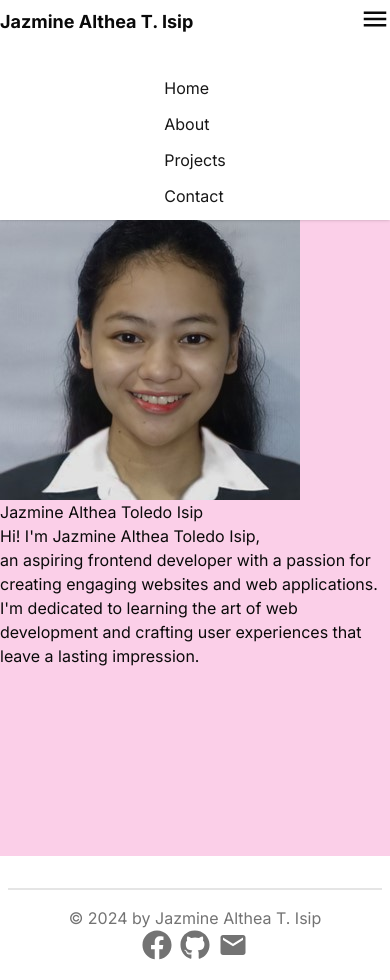
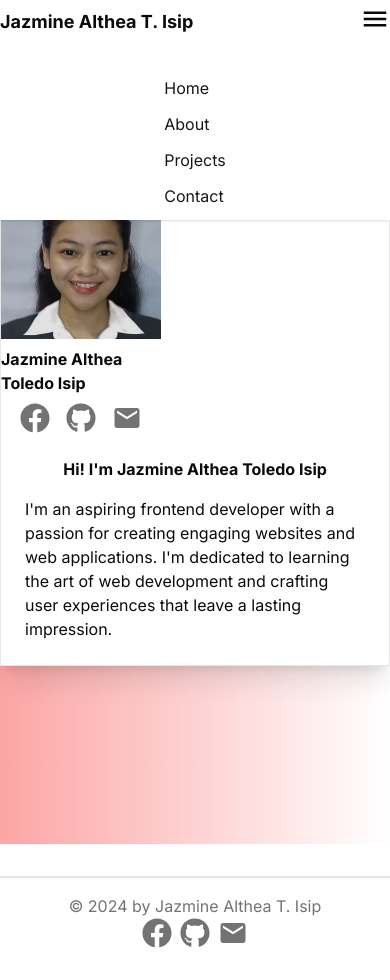
Before and after one commit to jazminealtheaisip/isip-profile, a Next.js app: page / in a window 390 px wide. Built offline with nearby package versions, Linux system fonts and the light colour scheme.

Commit message:
with home design

```diff
--- a/src/app/about/page.tsx
+++ b/src/app/about/page.tsx
@@ -5,18 +5,19 @@ const About = () => {
   return (
     <div
       id="about"
-      className="flex justify-center items-center mt-3 md:pt-16 bg-red-100 h-screen"
+      className="flex justify-center items-center mt-3 md:pt-16 bg-pink-200 h-screen"
     >
       <div>
         <div>
           <h1>Get to know me!</h1>
         </div>
         <div className="container mx-auto bottom-0">
+          <h1>SKILLS</h1>
           <div className="grid grid-cols-1 gap-10 md:grid-cols-3 ">
             <figure className="flex flex-col items-center justify-center p-4 text-center bg-white border border-gray-200 rounded-lg shadow-sm dark:border-gray-700">
               <blockquote className="mx-auto mb-4 text-gray-500 lg:mb-8 dark:text-gray-400">
                 <h3 className="text-lg font-semibold text-gray-900 dark:text-white">
-                  React Native
+                  ...
                 </h3>
                 {/* <p className="my-4">kkk</p> */}
               </blockquote>
--- a/src/app/contact/page.tsx
+++ b/src/app/contact/page.tsx
@@ -20,7 +20,7 @@ const Contact = () => {
     >
       <div className="">
         <div>
-          <h1 className="text-center font-bold">Contact</h1>
+          <h1 className="text-center font-bold text-2xl">Contact</h1>
         </div>
         <Card className="w-[500px]">
           <CardHeader>
@@ -46,7 +46,11 @@ const Contact = () => {
                 </div>
                 <div className="flex flex-col space-y-1">
                   <Label htmlFor="framework">Message</Label>
-                  <Textarea id="message" placeholder="Message" />
+                  <Textarea
+                    id="message"
+                    placeholder="Message"
+                    className="resize-none"
+                  />
                 </div>
               </div>
             </form>
--- a/src/app/page.tsx
+++ b/src/app/page.tsx
@@ -1,24 +1,66 @@
 import Image from "next/image";
+import { MdEmail } from "react-icons/md";
+import { FaFacebook, FaGithub } from "react-icons/fa";
 
 export default function Home() {
   return (
     <div
       id="home"
-      className="flex justify-center items-center mt-3 md:pt-16 bg-pink-200 h-screen"
+      className="flex justify-center items-center h-screen bg-gradient-to-r from-red-300 to-white"
     >
-      <div>
-        <div>
-          <Image src="/Picture1.jpg" alt="" width={300} height={300} />
-          <h1>Jazmine Althea Toledo Isip</h1>
-        </div>
-        <div>
-          <h1>Hi! I&apos;m Jazmine Althea Toledo Isip,</h1>
-          <p>
-            an aspiring frontend developer with a passion for creating engaging
-            websites and web applications. I&apos;m dedicated to learning the
-            art of web development and crafting user experiences that leave a
-            lasting impression.
-          </p>
+      <div className="flex items-center justify-center w-full  ">
+        <div className="bg-white border border-gray-200 shadow-xl md:w-full md:max-w-xl md:h-auto md:flex md:flex-row  ">
+          <div className="w-40 md:w-2/5 flex flex-col items-center justify-center h-3/4">
+            <Image
+              src="/Picture1.jpg"
+              alt=""
+              className="w-full h-full"
+              width={300}
+              height={300}
+            />
+            <h2 className="text-l font-bold my-2">
+              Jazmine Althea Toledo Isip
+            </h2>
+
+            <div className="flex space-x-4 ">
+              <a href="" rel="noreferrer" target="_blank">
+                <FaFacebook
+                  className="hover:-translate-y-1 transition-transform cursor-pointer text-neutral-500 dark:text-neutral-100"
+                  size={30}
+                />
+              </a>
+
+              <a
+                href="https://github.com/jazminealtheaisip"
+                rel="noreferrer"
+                target="_blank"
+              >
+                <FaGithub
+                  className="hover:-translate-y-1 transition-transform cursor-pointer text-neutral-500 dark:text-neutral-100"
+                  size={30}
+                />
+              </a>
+
+              <a href="" rel="noreferrer" target="_blank">
+                <MdEmail
+                  className="hover:-translate-y-1 transition-transform cursor-pointer text-neutral-500 dark:text-neutral-100"
+                  size={30}
+                />
+              </a>
+            </div>
+          </div>
+
+          <div className="p-6 md:w-3/5 h-3/4">
+            <h1 className="text-l font-bold md:text-l text-center md:text-left">
+              Hi! I&apos;m Jazmine Althea Toledo Isip
+            </h1>
+            <p className="text-l mt-4 md:text-xl">
+              I&apos;m an aspiring frontend developer with a passion for
+              creating engaging websites and web applications. I&apos;m
+              dedicated to learning the art of web development and crafting user
+              experiences that leave a lasting impression.
+            </p>
+          </div>
         </div>
       </div>
     </div>
--- a/src/app/projects/page.tsx
+++ b/src/app/projects/page.tsx
@@ -11,8 +11,6 @@ const Projects = () => {
         <div>
           <h1>Projects</h1>
         </div>
-        <Image src="/Picture1.jpg" alt="" width={300} height={300} />
-        <h2>projects</h2>
       </div>
     </div>
   );
--- a/src/components/footer.tsx
+++ b/src/components/footer.tsx
@@ -5,7 +5,7 @@ import { FaFacebook, FaGithub } from "react-icons/fa";
 
 const Footer = () => {
   return (
-    <footer className="bottom-0 left-0 right-0 mx-auto max-w-3xl px-2 sm:px-6 md:max-w-5xl ">
+    <footer className="bottom-0 left-0 right-0 mx-auto max-w-xl sm:px-6 md:max-w-5xl ">
       <hr className="w-full h-0.5 mx-auto mt-8 bg-neutral-200 border-0"></hr>
       <div className="mx-auto  p-4 flex flex-col text-center text-neutral-900 md:flex-row md:justify-between">
         <div className="flex flex-row items-center justify-center space-x-1 text-neutral-500 dark:text-neutral-100">
@@ -14,11 +14,7 @@ const Footer = () => {
         </div>
 
         <div className="flex flex-row items-center justify-center space-x-2 mb-1">
-          <a
-            href="https://github.com/jazminealtheaisip"
-            rel="noreferrer"
-            target="_blank"
-          >
+          <a href="" rel="noreferrer" target="_blank">
             <FaFacebook
               className="hover:-translate-y-1 transition-transform cursor-pointer text-neutral-500 dark:text-neutral-100"
               size={30}
@@ -36,11 +32,7 @@ const Footer = () => {
             />
           </a>
 
-          <a
-            href="https://github.com/jazminealtheaisip"
-            rel="noreferrer"
-            target="_blank"
-          >
+          <a href="" rel="noreferrer" target="_blank">
             <MdEmail
               className="hover:-translate-y-1 transition-transform cursor-pointer text-neutral-500 dark:text-neutral-100"
               size={30}
```
